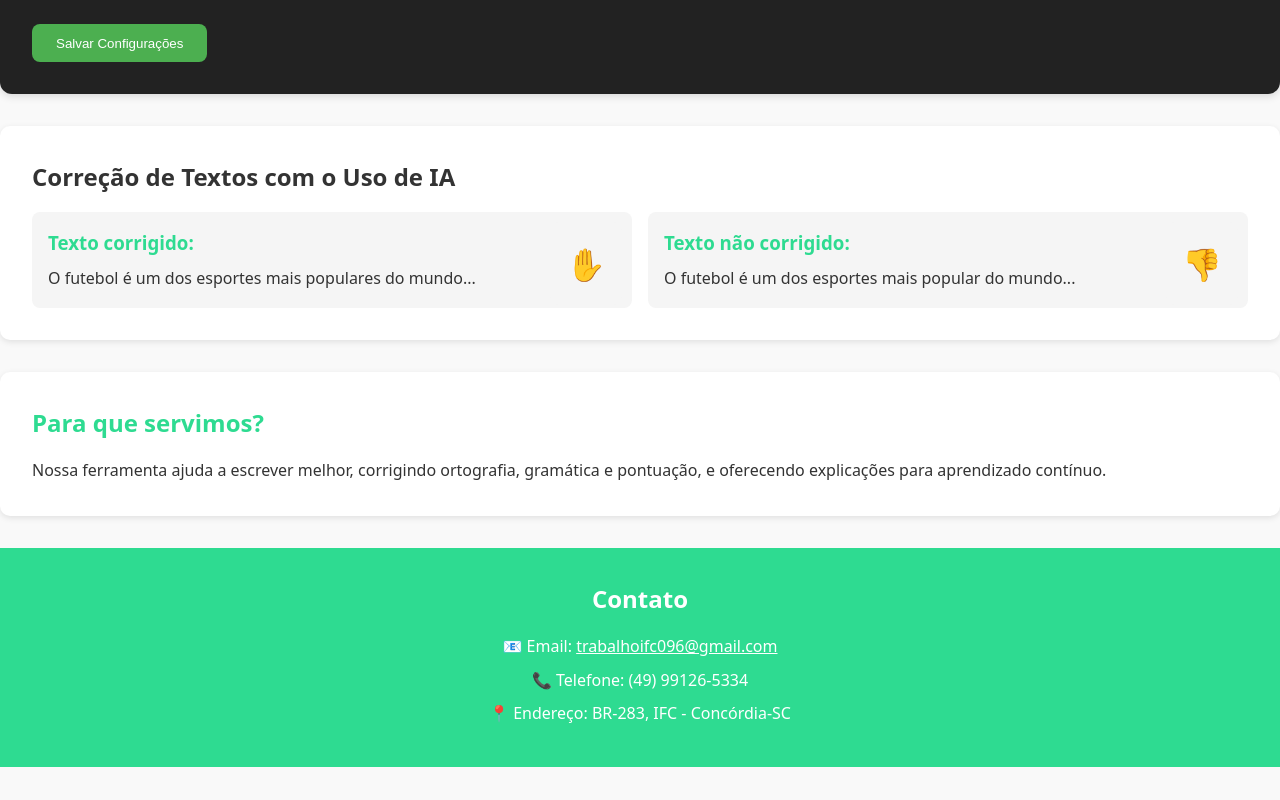
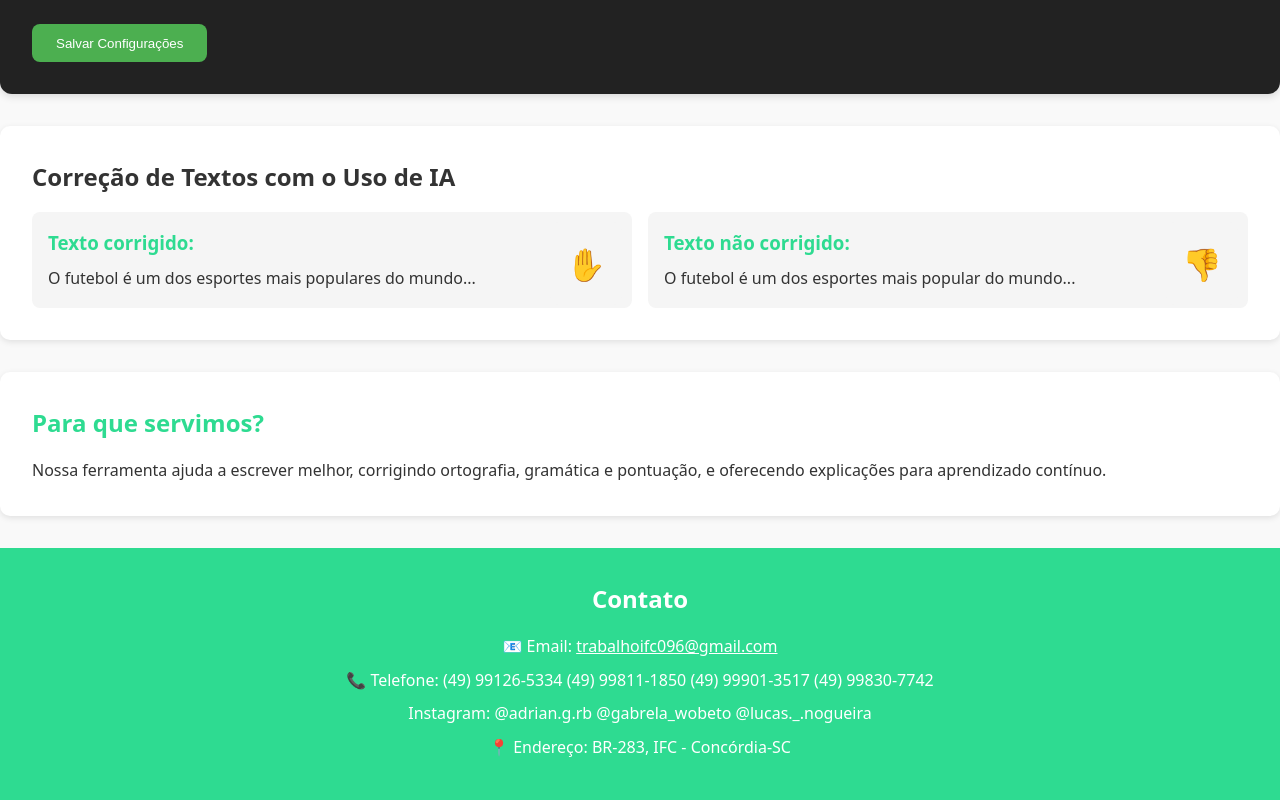
Before and after one commit to ragavabe/Pi-Grupo5, a website: page index.html in a window 1280 px wide. Shown: the part 1750-2550 px from the top of the page. Before the commit the page ends 2517 px from the top, so only its background shows below. Drawn offline with Linux system fonts and the light colour scheme.

Commit message:
Update index.html
coloquei os perfis do instagram e o número de celular dos membros

```diff
--- a/index.html
+++ b/index.html
@@ -145,7 +145,8 @@
     <h2>Contato</h2>
     <ul>
       <li>📧 Email: <a href="mailto:trabalhoifc096@gmail.com">trabalhoifc096@gmail.com</a></li>
-      <li>📞 Telefone: (49) 99126-5334</li>
+      <li>📞 Telefone: (49) 99126-5334  (49) 99811-1850 (49) 99901-3517 (49) 99830-7742</li>
+      <li>  Instagram: @adrian.g.rb @gabrela_wobeto @lucas._.nogueira</li>
       <li>📍 Endereço: BR-283, IFC - Concórdia-SC</li>
     </ul>
   </section>
```
